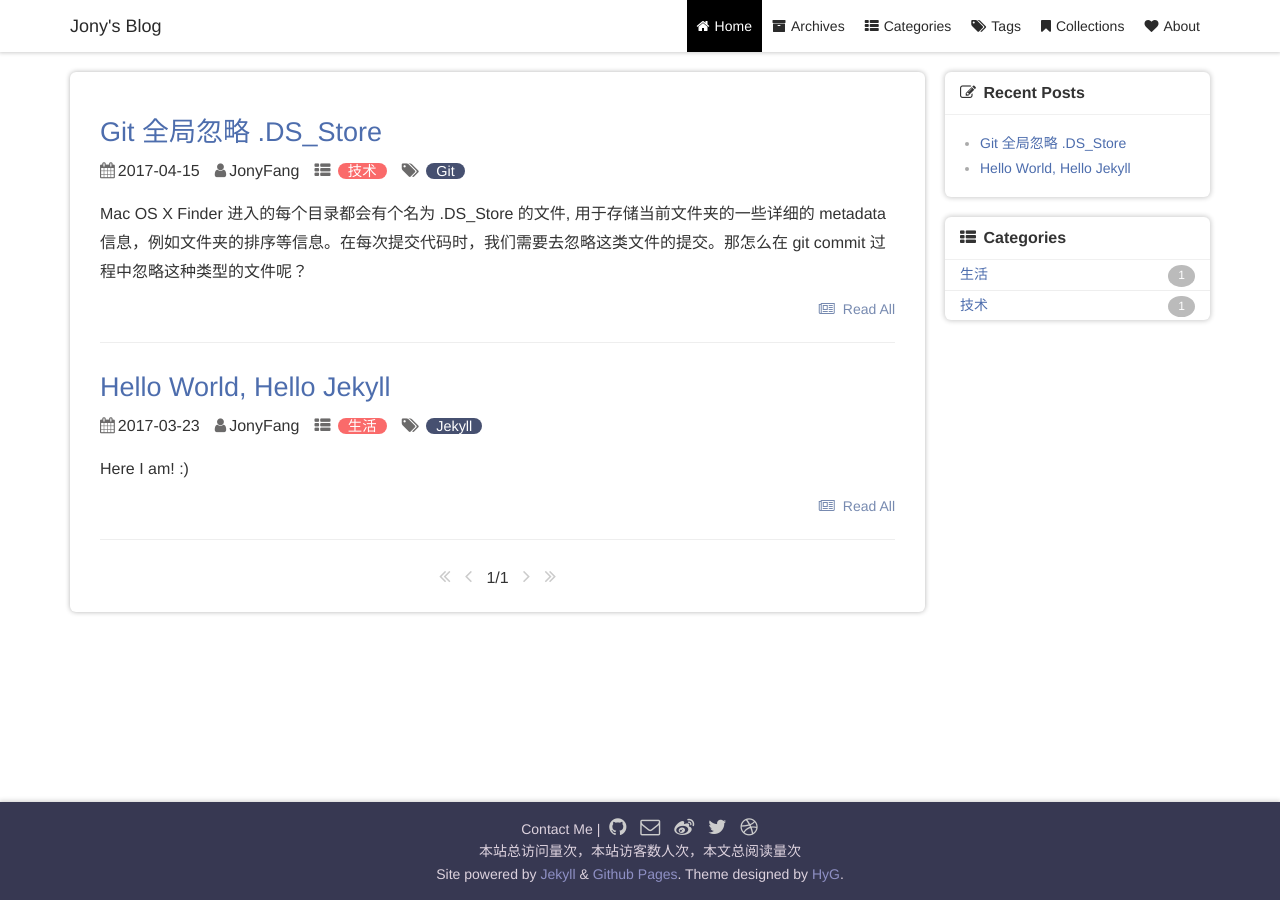
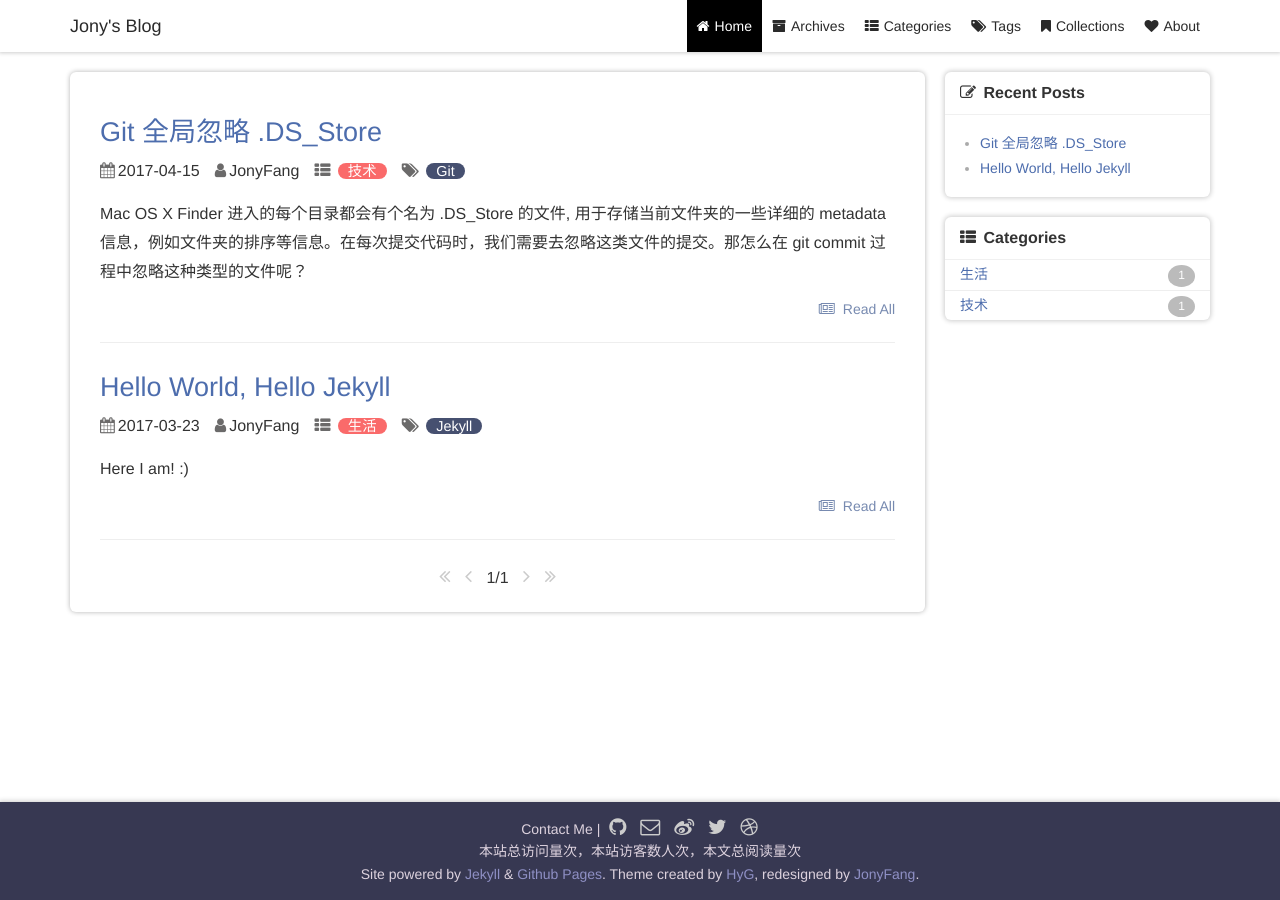
Before and after one commit to JonyFang/v1.0-JonyFang.github.io, a Jekyll site: the page built from index.html, in a window 1280 px wide. Built offline with Jekyll 4.4.1, drawn with Linux system fonts in a browser that asks for light colours; the list of posts is cut into pages by our own code; comment, search, counter and statistics services are not loaded; a style sheet for code colours, icons or effects is not loaded.

Commit message:
update footer info

```diff
--- a/_includes/footer.html
+++ b/_includes/footer.html
@@ -25,7 +25,7 @@
                 Site powered by <a href="https://jekyllrb.com/">Jekyll</a> & <a href="https://pages.github.com/">Github Pages</a>.
             </span>
             <span>
-                Theme designed by <a href="https://github.com/Gaohaoyang">HyG</a>.
+                Theme created by <a href="https://github.com/Gaohaoyang">HyG</a>, redesigned by <a href="http://weibo.com/u/3034766044">JonyFang</a>.
             </span>
         </p>
     </div>
```
